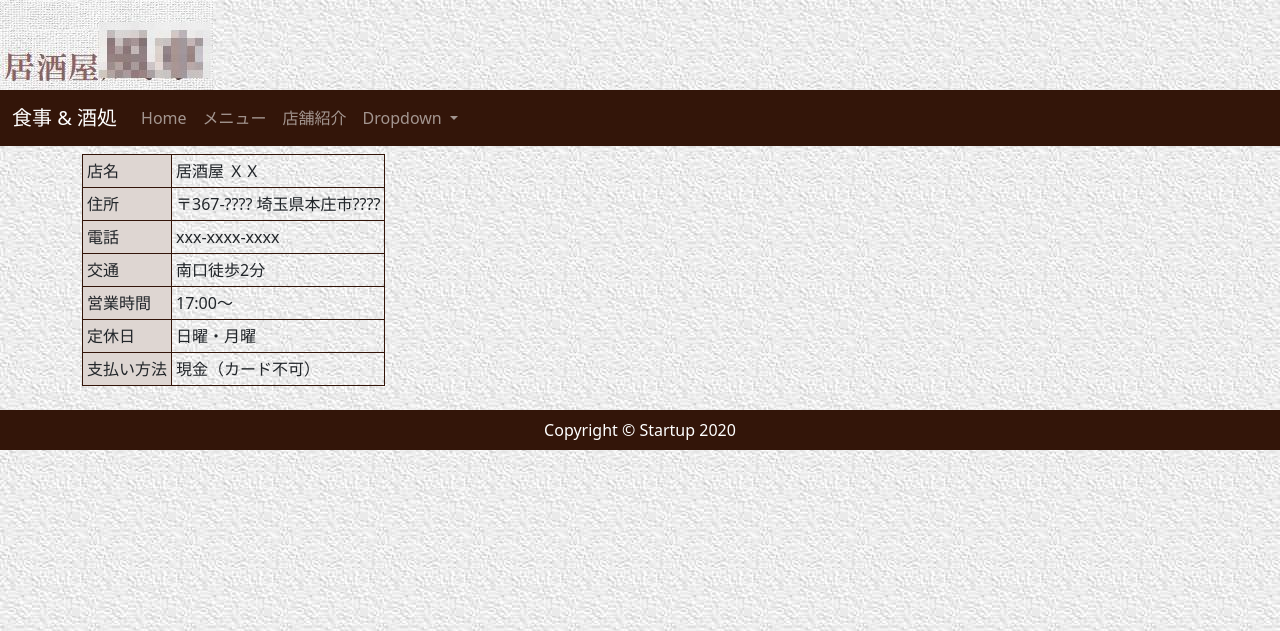
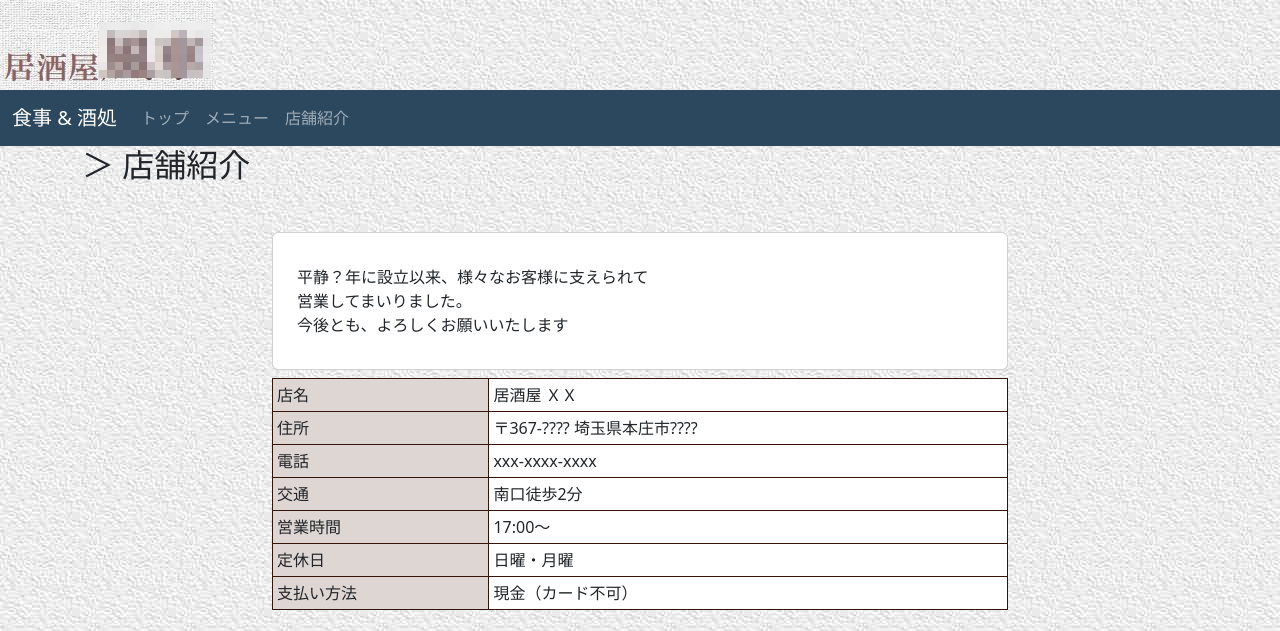
Before and after one commit to kfbk/tiger, a Django app: page /shop/ in a window 1280 px wide. Shown: the top 631 px of the page. Run offline with Django 5.2, Linux system fonts and the light colour scheme; some libraries are stand-ins or nearby versions.

Commit message:
6 commit

```diff
--- a/app/templates/app/base.html
+++ b/app/templates/app/base.html
@@ -25,41 +25,9 @@
   </head>
 
   <body>
-          {% comment %}
-    <!-- <nav class="navbar navbar-expand-lg navbar-dark bg-dark yellowbox">
-      <div class="container">
-        <a class="navbar-brand" href="/">食事処</a>
-        <ul class="navbar-nav ml-auto">
-          <li class="nav-item">
-            <a class="nav-link" href="/">ホーム</a>
-          </li>
-          <li class="nav-item">
-            <a class="nav-link" href="{% url 'cooking' %}">メニュー</a>
-          </li>
-          {% if user.is_authenticated %}
-          <li class="nav-item">
-            <a class="nav-link" href="{% url 'profile' %}">プロフィール</a>
-          </li>
-          <li class="nav-item">
-            <a class="nav-link" href="{% url 'account_logout' %}">ログアウト</a>
-          </li>
-          {% else %}
-          <li class="nav-item">
-            <a class="nav-link" href="{% url 'account_signup' %}">スタッフ</a>
-          </li>
-          <li class="nav-item">
-            <a class="nav-link" href="{% url 'account_login' %}">ログイン</a>
-          </li>
-          {% endif %}
-        </ul>
-      </div>
-    </nav> -->
-          {% endcomment %}
-
-
-      <div class="">
-        <img src="{% static 'img/logo.jpg' %}"
-      </div>
+    <div class="">
+      <img src="{% static 'img/logo.jpg' %}">
+    </div>
     <nav class="navbar navbar-expand-lg navbar-dark my-background">
       <div class="container-fluid">
         <a class="navbar-brand" href="/">食事 & 酒処</a>
@@ -73,7 +41,7 @@
           <ul class="navbar-nav me-auto mb-2 mb-lg-0">
             <li class="nav-item">
               <!-- <a class="nav-link active" aria-current="page" href="/">Home</a> -->
-              <a class="nav-link" href="/">Home</a>
+              <a class="nav-link" href="/">トップ</a>
             </li>
             <li class="nav-item">
               <a class="nav-link" href="{% url 'cooking' %}">メニュー</a>
@@ -81,7 +49,7 @@
             <li class="nav-item">
               <a class="nav-link" href="{% url 'shop' %}">店舗紹介</a>
             </li>
-            <li class="nav-item dropdown">
+            <!-- <li class="nav-item dropdown">
               <a class="nav-link dropdown-toggle" href="#" role="button" data-bs-toggle="dropdown" aria-expanded="false">
                 Dropdown
               </a>
@@ -91,9 +59,6 @@
                 <li><hr class="dropdown-divider"></li>
                 <li><a class="dropdown-item" href="#">Something else here</a></li>
               </ul>
-            </li>
-            <!-- <li class="nav-item">
-              <a class="nav-link disabled">Disabled</a>
             </li> -->
           </ul>
           <!-- <form class="d-flex" role="search">
--- a/app/templates/app/cooking.html
+++ b/app/templates/app/cooking.html
@@ -1,5 +1,6 @@
 {% extends "app/base.html" %} {% block content %}
 
+<h2>＞ メニュー</h2>
 <div class="text-center my-5">
   <div class="mb-5">
     <h1>メニュー 一覧</h1>
--- a/app/templates/app/shop.html
+++ b/app/templates/app/shop.html
@@ -1,7 +1,19 @@
 {% extends "app/base.html" %} {% block content %}
 
-<div class="shop mt-2">
-  <table>
+<h2>＞ 店舗紹介</h2>
+<div class="shop mt-5 row">
+  <div class="col-lg-2"></div>
+    <div class="col-lg-8">
+      <div class="card mb-2">
+        <div class="card-body">
+          <div class="card-text px-2 py-3">
+            平静？年に設立以来、様々なお客様に支えられて<br />
+            営業してまいりました。<br />
+            今後とも、よろしくお願いいたします
+          </div>
+        </div>
+      </div>
+  <table class="table mx-auto">
     <tbody>
       <tr>
         <td class="bgcolor">店名</td>
@@ -35,9 +47,19 @@
       </tr>
     </tbody>
   </table>
+<div class="my-4 iframe-wrapper">
+  <!--  -->
+  <iframe
+    src="https://www.google.com/maps/embed?pb=!1m18!1m12!1m3!1d3218.136675915166!2d139.1856026977454!3d36.23617370665858!2m3!1f0!2f0!3f0!3m2!1i1024!2i768!4f13.1!3m3!1m2!1s0x601ec2c7598de0bf%3A0x6c1d5643cc71479!2z5pys5bqE6aeF!5e0!3m2!1sja!2sjp!4v1760166341912!5m2!1sja!2sjp"
+    width="600" height="450"
+    style="border:0;"
+    allowfullscreen="" loading="lazy"
+    referrerpolicy="no-referrer-when-downgrade"
+  ></iframe>
+  <!-- <iframe src="https://www.google.com/maps/embed?pb=!1m18!1m12!1m3!1d3218.0754910943297!2d139.18599437479148!3d36.23766009920949!2m3!1f0!2f0!3f0!3m2!1i1024!2i768!4f13.1!3m3!1m2!1s0x601ec2b8c62e1129%3A0x239dee922cfa21e7!2z44CSMzY3LTAwNTIg5Z-8546J55yM5pys5bqE5biC6YqA5bqn77yT5LiB55uu77yU4oiS77yR77yS!5e0!3m2!1sja!2sjp!4v1759976006995!5m2!1sja!2sjp" width="600" height="450" style="border:0;" allowfullscreen="" loading="lazy" referrerpolicy="no-referrer-when-downgrade"></iframe> -->
 </div>
-<div class="my-4">
-  <!-- <iframe src="https://www.google.com/maps/embed?pb=!1m18!1m12!1m3!1d3218.0754910943297!2d139.18599437479148!3d36.23766009920949!2m3!1f0!2f0!3f0!3m2!1i1024!2i768!4f13.1!3m3!1m2!1s0x601ec2b8c62e1129%3A0x239dee922cfa21e7!2z44CSMzY3LTAwNTIg5Z-8546J55yM5pys5bqE5biC6YqA5bqn77yT5LiB55uu77yU4oiS77yR77yS!5e0!3m2!1sja!2sjp!4v1759976006995!5m2!1sja!2sjp" width="600" height="450" style="border:0;" allowfullscreen="" loading="lazy" referrerpolicy="no-referrer-when-downgrade"></iframe> -->
+  </div>
+  <div class="col-lg-2"></div>
 </div>
 
 {% endblock %}
--- a/static/css/style.css
+++ b/static/css/style.css
@@ -40,7 +40,8 @@ main {
 .resizeimage img { width: 100%; }
 
 .my-background {
-  background-color: #331509;
+  /* background-color: #331509; */
+  background-color: #2b485e;
 }
 
 /* shop */
@@ -59,3 +60,17 @@ main {
 .shop td {
   padding: 4px;
 }
+
+.iframe-wrapper {
+  position: relative;
+  width: 100%;
+  padding-top: calc(450 / 600 * 100%);  /* height ÷ width × 100 */
+}
+
+.iframe-wrapper iframe {
+  position: absolute;
+  top: 0;
+  left: 0;
+  width: 100%;
+  height: 100%;
+}
```
Also changed, not shown: app/templates/app/index.html (+23 -23 lines).
